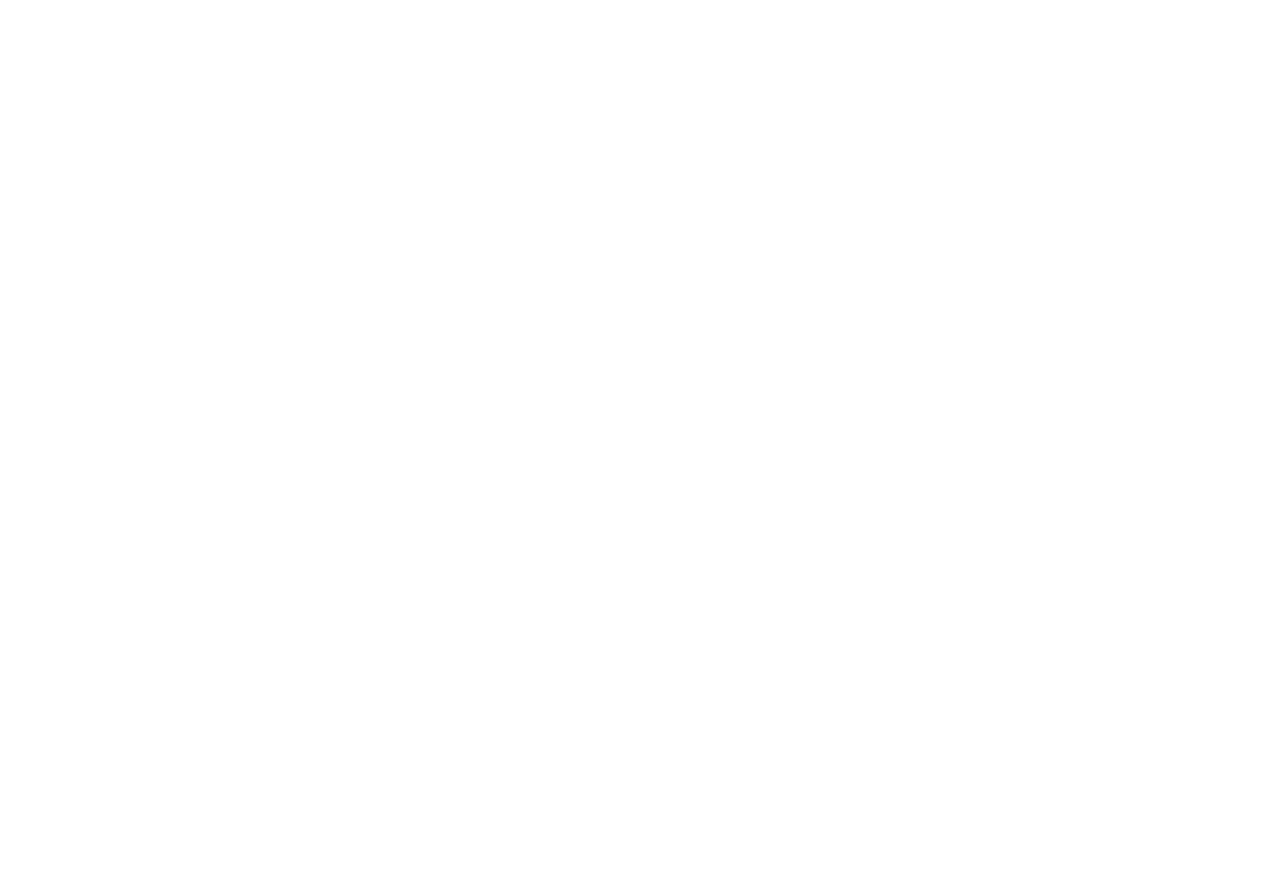
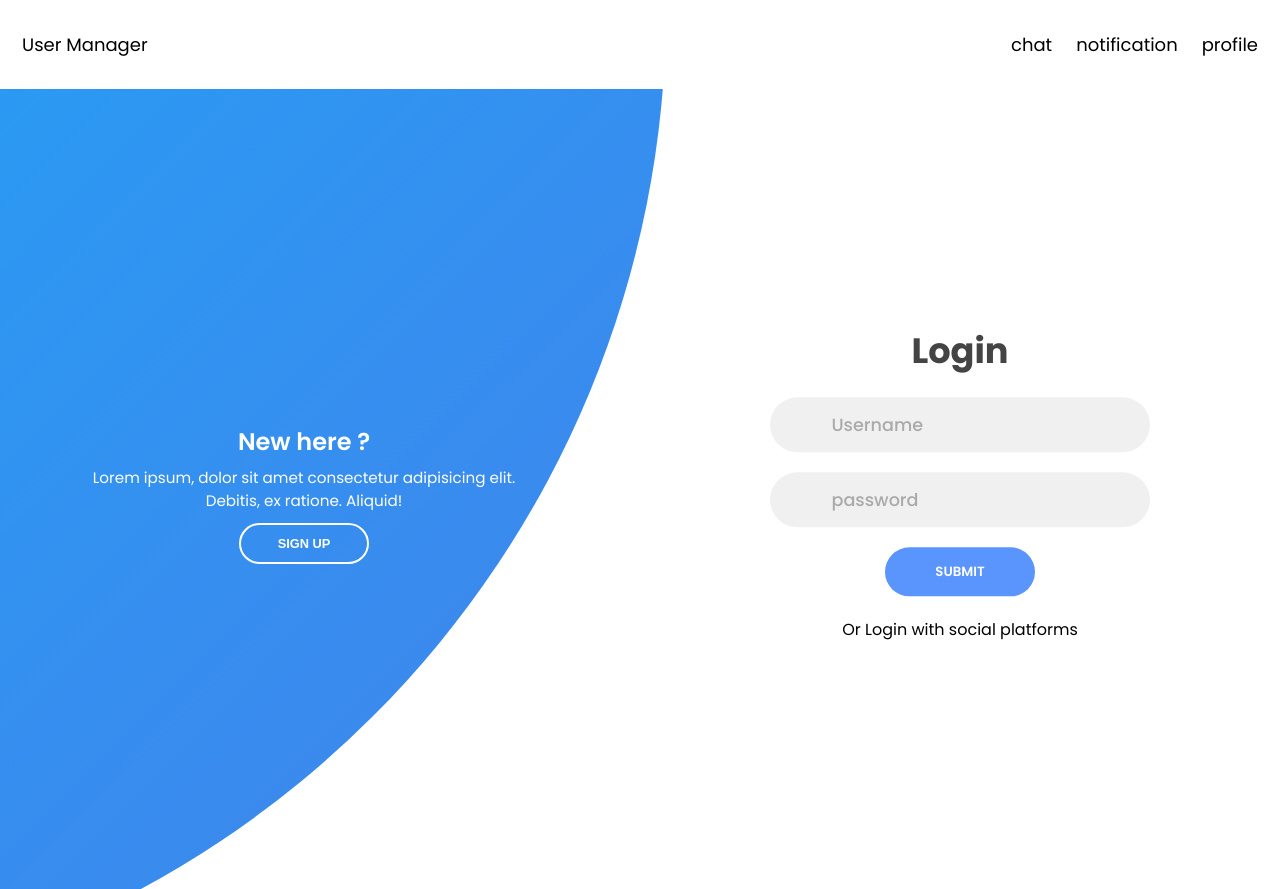
Before and after one commit to sivatechno/actech, a React (Create React App) app in the folder client/: page / in a window 1280 px wide. Before the commit the page ends 800 px from the top, so only its background shows below. Built offline with nearby package versions, Linux system fonts and the light colour scheme.

Commit message:
Client Routing

```diff
--- a/client/package.json
+++ b/client/package.json
@@ -10,6 +10,7 @@
     "react": "^17.0.2",
     "react-dom": "^17.0.2",
     "react-icons": "^4.3.1",
+    "react-router-dom": "^6.0.2",
     "react-scripts": "4.0.3",
     "sass": "^1.43.4",
     "web-vitals": "^1.0.1"
--- a/client/src/App.js
+++ b/client/src/App.js
@@ -1,8 +1,14 @@
 import React from 'react';
+import Login from './pages/Login';
+import {BrowserRouter as Router,Route,Routes} from 'react-router-dom';
 function App() {
   return (
    <div>
-
+     <Router>
+       <Routes>
+            <Route path="/" element={<Login />} />
+       </Routes>
+     </Router>
    </div>
   );
 }
--- a/client/src/components/form/SuperAdminLogin.jsx
+++ b/client/src/components/form/SuperAdminLogin.jsx
@@ -1,10 +1,10 @@
-import React from 'react';
-import './login.css';
+import './SuperAdminLogin.scss';
+import React from 'react'
 
-const SuperAdminLogin = () => {
-    return (
-
-<div className="container">
+export default function SuperAdminLogin() {
+  return (
+    <div>
+            <div className="container">
   <div className="forms-container">
     <div className="signin-signup">
       <form action className="sign-in-form">
@@ -51,8 +51,6 @@
     </div>
   </div>
 </div>
-
-    )
+    </div>
+  )
 }
-
-export default SuperAdminLogin;
--- a/client/src/pages/Login.jsx
+++ b/client/src/pages/Login.jsx
@@ -0,0 +1,12 @@
+import React from 'react';
+import Header from '../components/header/Header';
+import LoginForm from '../components/form/SuperAdminLogin';
+
+export default function Login() {
+    return (
+        <div>
+            <Header />
+            <LoginForm />
+        </div>
+    )
+}
```
Also changed, not shown: 2 other files (tests, documents, lock files or other folders).
